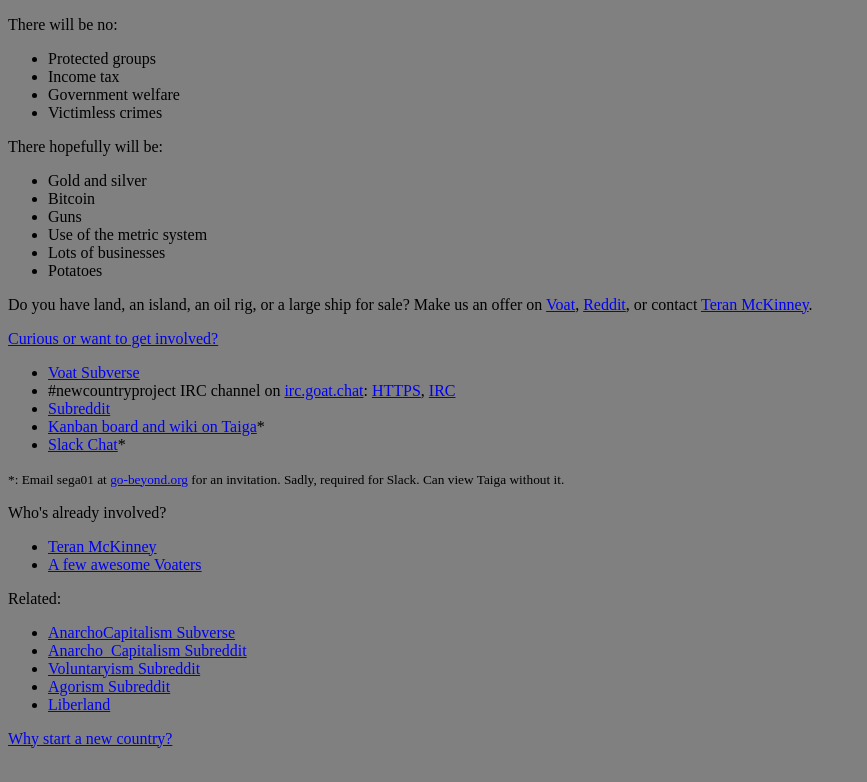
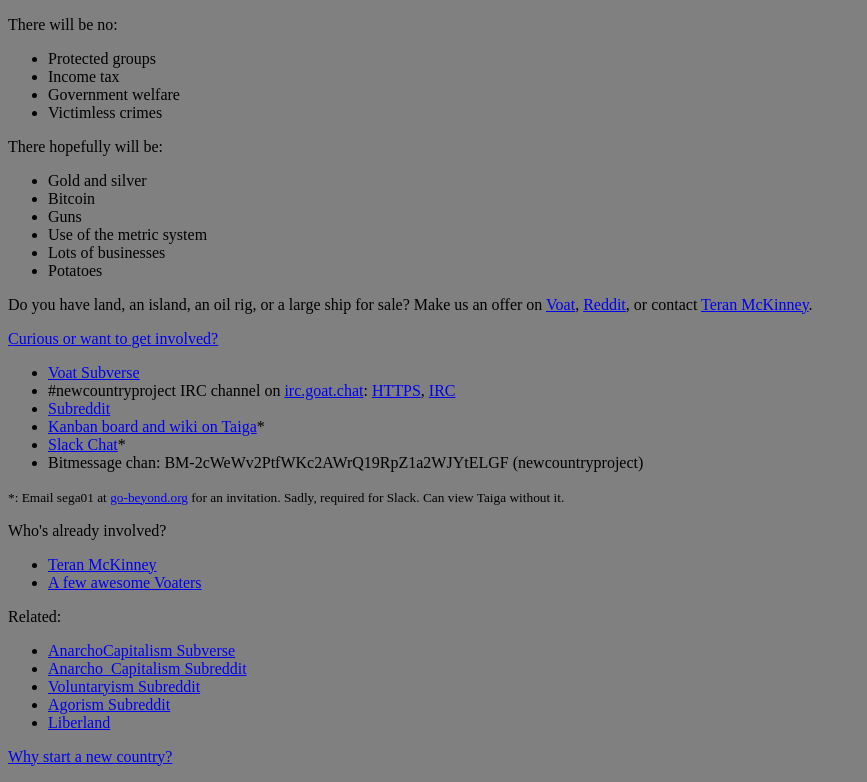
Before and after one commit to newcountryproject/newcountryproject.github.io, a plain HTML site: page index.html in a window 1280 px wide. Shown: the part 105-887 px from the top of the page, without its empty margins (0-867 px from the left). Drawn offline with Linux system fonts and the light colour scheme.

Commit message:
Add Bitmessage

```diff
--- a/index.html
+++ b/index.html
@@ -38,6 +38,7 @@
                 <li><a target="_blank" href="https://www.reddit.com/r/newcountryproject">Subreddit</a></li>
                 <li><a target="_blank" href="https://tree.taiga.io/project/terannotterran-new-country-project/">Kanban board and wiki on Taiga</a>*</li>
                 <li><a target="_blank" href="https://newcountryproject.slack.com/">Slack Chat</a>*</li>
+                <li>Bitmessage chan: BM-2cWeWv2PtfWKc2AWrQ19RpZ1a2WJYtELGF (newcountryproject)</li>
             </ul>
             <small>*: Email sega01 at <a target="_blank" href="http://go-beyond.org/">go-beyond.org</a> for an invitation. Sadly, required for Slack. Can view Taiga without it.</small>
 
```
